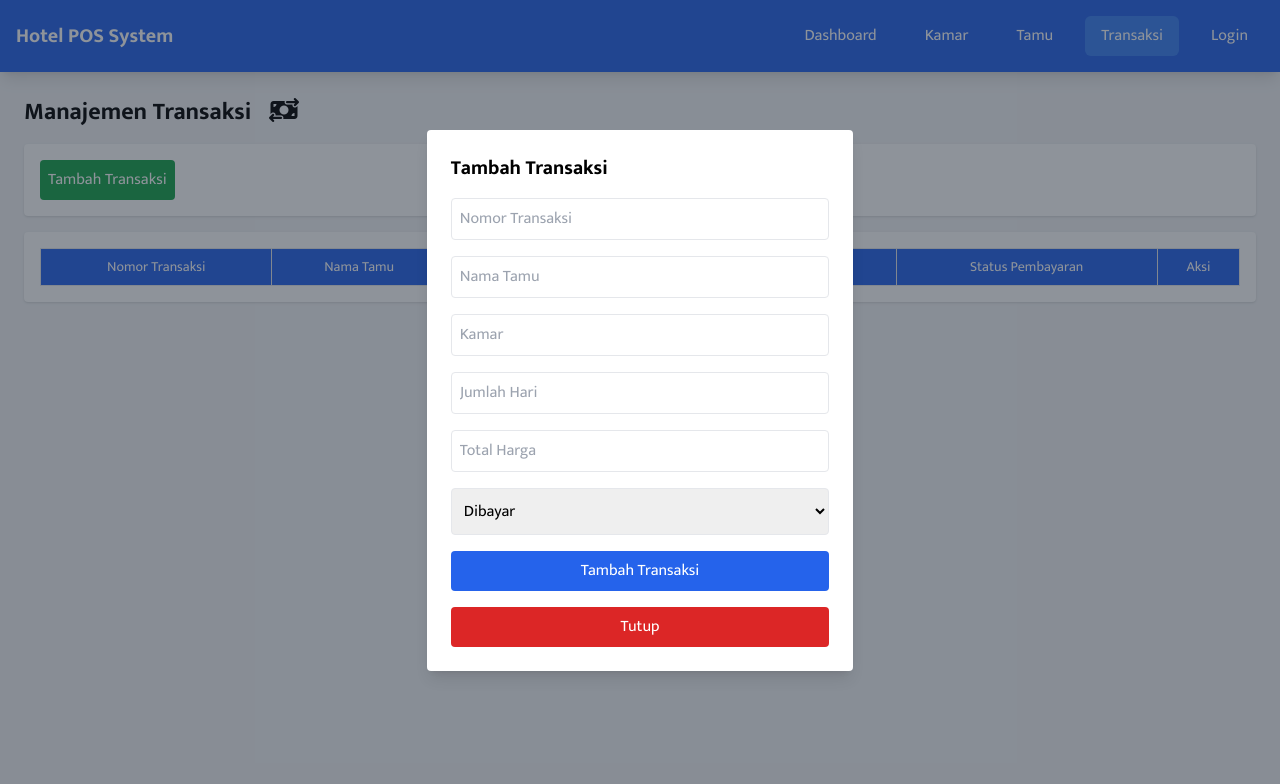
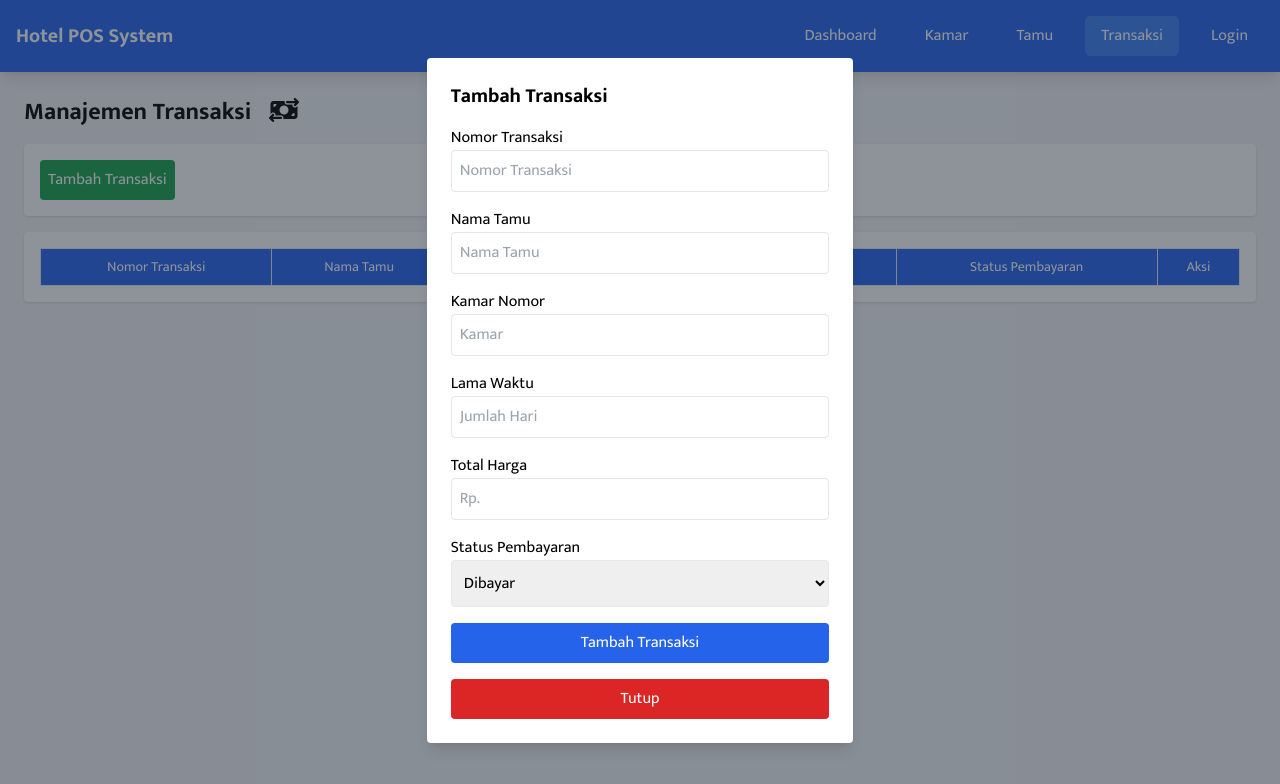
Before and after one commit to POSHotelELGasing/HotelElGasing.github.io, a website: page transaksi.html in a window 1280 px wide. Both pictures are taken after a click on the button "Tambah Transaksi". Drawn offline with Linux system fonts and the light colour scheme; a web font is replaced by a local one.

Commit message:
edit modal transaksi

```diff
--- a/transaksi.html
+++ b/transaksi.html
@@ -77,11 +77,16 @@
 
     <!-- Main Content -->
     <main class="container mx-auto p-6">
-      <h2 class="text-2xl font-bold mb-4">Manajemen Transaksi <span class="pl-3"><i class="fa-solid fa-money-bill-transfer"></i></span></h2>
+      <h2 class="text-2xl font-bold mb-4">
+        Manajemen Transaksi
+        <span class="pl-3"
+          ><i class="fa-solid fa-money-bill-transfer"></i
+        ></span>
+      </h2>
       <div class="bg-white p-4 shadow rounded mb-4">
         <button
           id="add-transaction-btn"
-          class="bg-green-600 text-white p-2 rounded w-full sm:w-auto "
+          class="bg-green-600 text-white p-2 rounded w-full sm:w-auto"
         >
           Tambah Transaksi
         </button>
@@ -116,6 +121,7 @@
       <div class="bg-white p-6 rounded shadow-lg w-full sm:w-1/2 md:w-1/3">
         <h3 class="text-xl font-bold mb-4">Tambah Transaksi</h3>
         <form id="add-transaction-form">
+          <label for="transaction-number">Nomor Transaksi</label>
           <input
             type="text"
             id="transaction-number"
@@ -123,6 +129,7 @@
             class="p-2 border rounded mb-4 w-full"
             required
           />
+          <label for="guest-name">Nama Tamu</label>
           <input
             type="text"
             id="guest-name"
@@ -130,6 +137,7 @@
             class="p-2 border rounded mb-4 w-full"
             required
           />
+          <label for="room-number">Kamar Nomor</label>
           <input
             type="text"
             id="room-number"
@@ -137,6 +145,7 @@
             class="p-2 border rounded mb-4 w-full"
             required
           />
+          <label for="number-of-days">Lama Waktu</label>
           <input
             type="number"
             id="number-of-days"
@@ -144,13 +153,15 @@
             class="p-2 border rounded mb-4 w-full"
             required
           />
+          <label for="total-price">Total Harga</label>
           <input
             type="number"
             id="total-price"
-            placeholder="Total Harga"
+            placeholder="Rp."
             class="p-2 border rounded mb-4 w-full"
             required
           />
+          <label for="payment-status">Status Pembayaran</label>
           <select id="payment-status" class="p-2 border rounded mb-4 w-full">
             <option value="Paid">Dibayar</option>
             <option value="Unpaid">Belum Dibayar</option>
@@ -254,7 +265,7 @@
           <td class="border p-2">${transaction.guestName}</td>
           <td class="border p-2">${transaction.roomNumber}</td>
           <td class="border p-2">${transaction.numberOfDays}</td>
-          <td class="border p-2">${transaction.totalPrice}</td>
+          <td class="border p-2">Rp.${transaction.totalPrice}</td>
           <td class="border p-2">${transaction.paymentStatus}</td>
           <td class="border p-2">
             <button class="bg-blue-600 text-white p-2 rounded" onclick="editTransaction(${transaction.id})">Edit</button>
```
